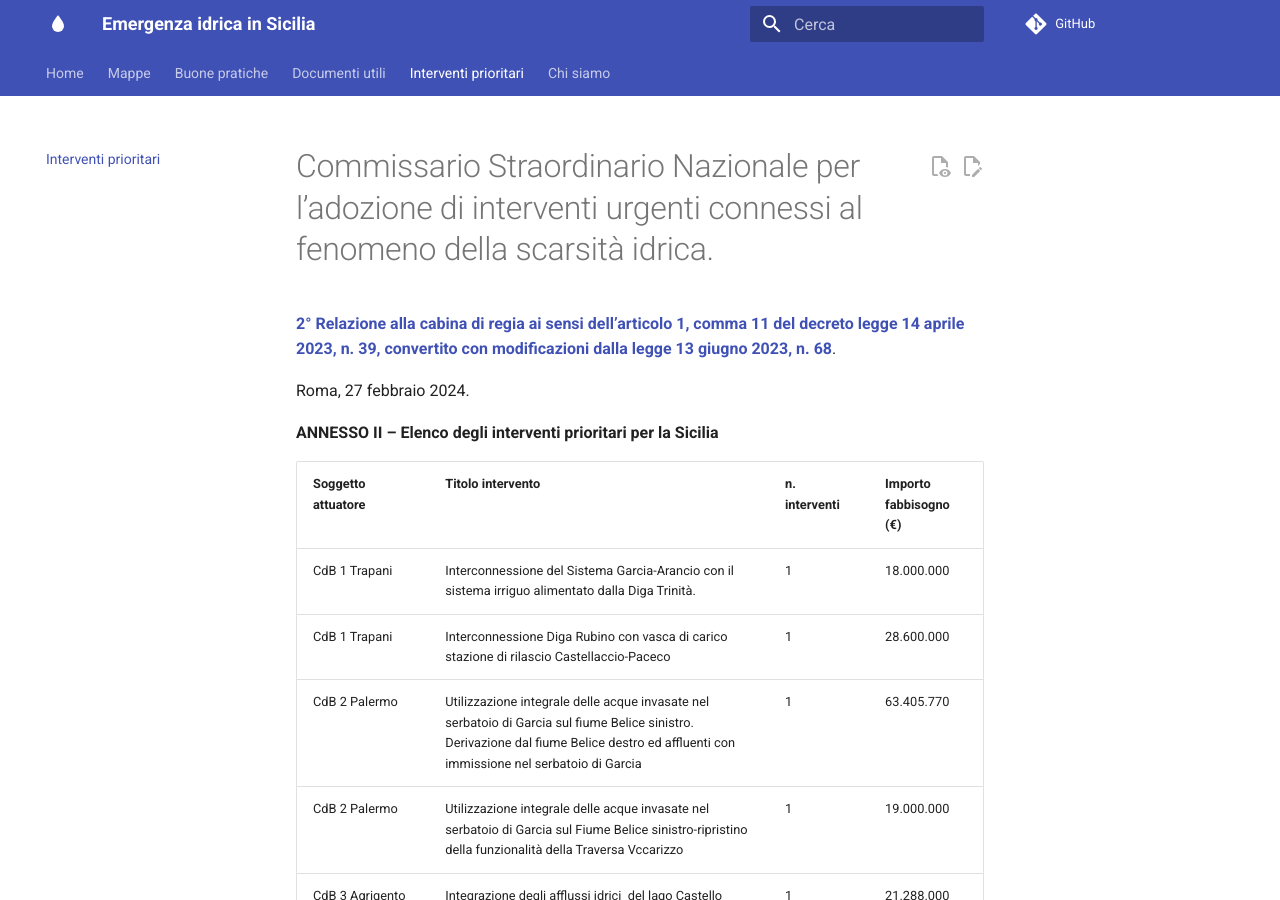
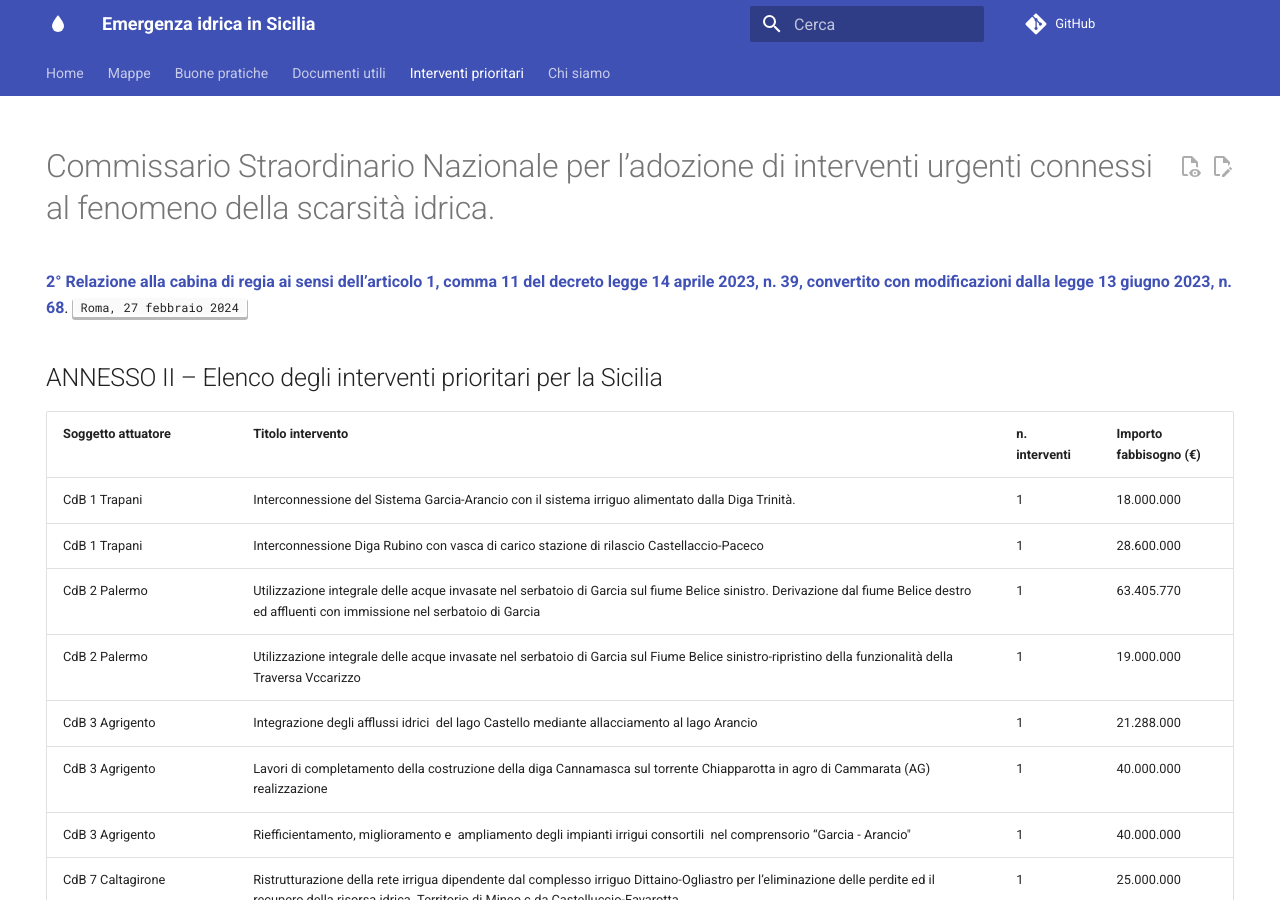
Before and after one commit to opendatasicilia/emergenza-idrica-sicilia, an MkDocs documentation site: the page built from docs/documenti-utili/interventi-2-relazione-cabinaregia-nazionale.md, in a window 1280 px wide and 900 px high. Built offline with MkDocs 1.6.1 and Material for MkDocs 9.7.7, drawn with Linux system fonts in a browser that asks for light colours; comment, search, counter and statistics services are not loaded; some of the changed lines change nothing that is shown.

Commit message:
Update interventi-2-relazione-cabinaregia-nazionale.md

```diff
--- a/docs/documenti-utili/interventi-2-relazione-cabinaregia-nazionale.md
+++ b/docs/documenti-utili/interventi-2-relazione-cabinaregia-nazionale.md
@@ -1,11 +1,16 @@
+---
+hide:
+  - navigation
+  - toc
+title: Interventi prioritari per la Sicilia
+description: Dal documento del Comm Straord. Naz. interventi urgenti per scarsità idrica
+---
 
 # Commissario Straordinario Nazionale per l’adozione di interventi urgenti connessi al fenomeno della scarsità idrica.
 
-[**2° Relazione alla cabina di regia ai sensi dell’articolo 1, comma 11 del decreto legge 14 aprile 2023, n. 39, convertito con modificazioni dalla legge 13 giugno 2023, n. 68**](https://opendatasicilia.github.io/emergenza-idrica-sicilia/documenti-utili/relazione_cabina-regia_commissario-straordinario-nazionale_interventi-scarsita-idrica.pdf).
+[**2° Relazione alla cabina di regia ai sensi dell’articolo 1, comma 11 del decreto legge 14 aprile 2023, n. 39, convertito con modificazioni dalla legge 13 giugno 2023, n. 68**](https://opendatasicilia.github.io/emergenza-idrica-sicilia/documenti-utili/relazione_cabina-regia_commissario-straordinario-nazionale_interventi-scarsita-idrica.pdf#page=116).  <kbd>Roma, 27 febbraio 2024</kbd>
 
-Roma, 27 febbraio 2024.
-
-**ANNESSO II – Elenco degli interventi prioritari per la Sicilia**
+## ANNESSO II – Elenco degli interventi prioritari per la Sicilia
 
 | Soggetto attuatore | Titolo intervento | n. interventi | Importo fabbisogno (€) |
 | --- | --- | --- | --- |
```
